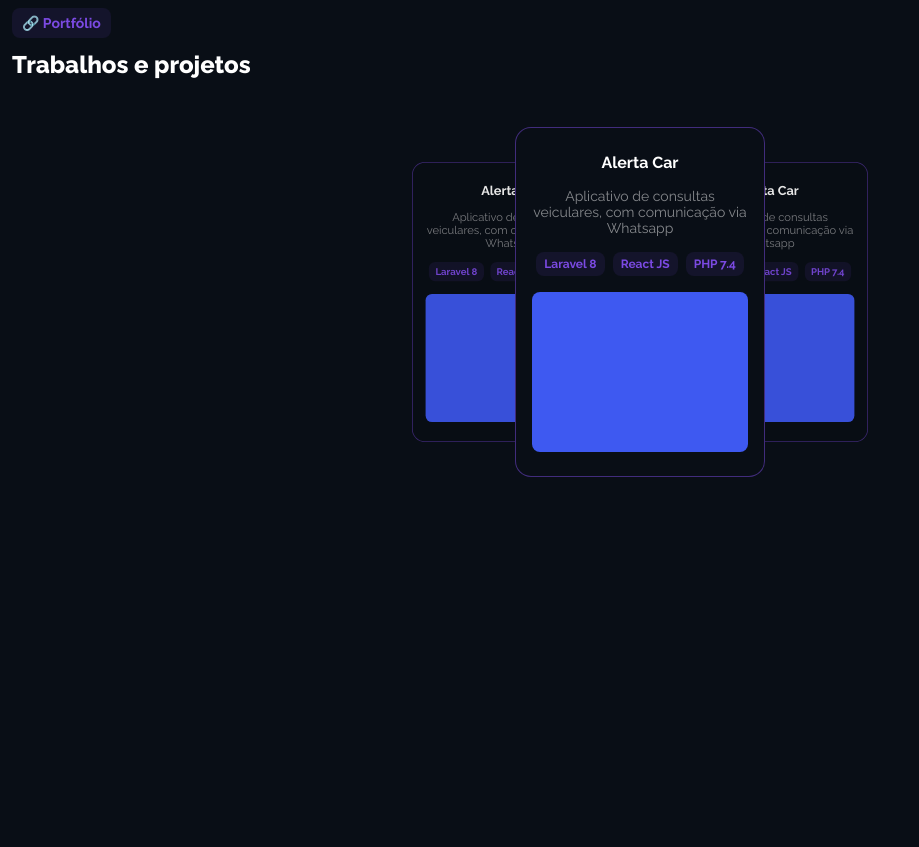
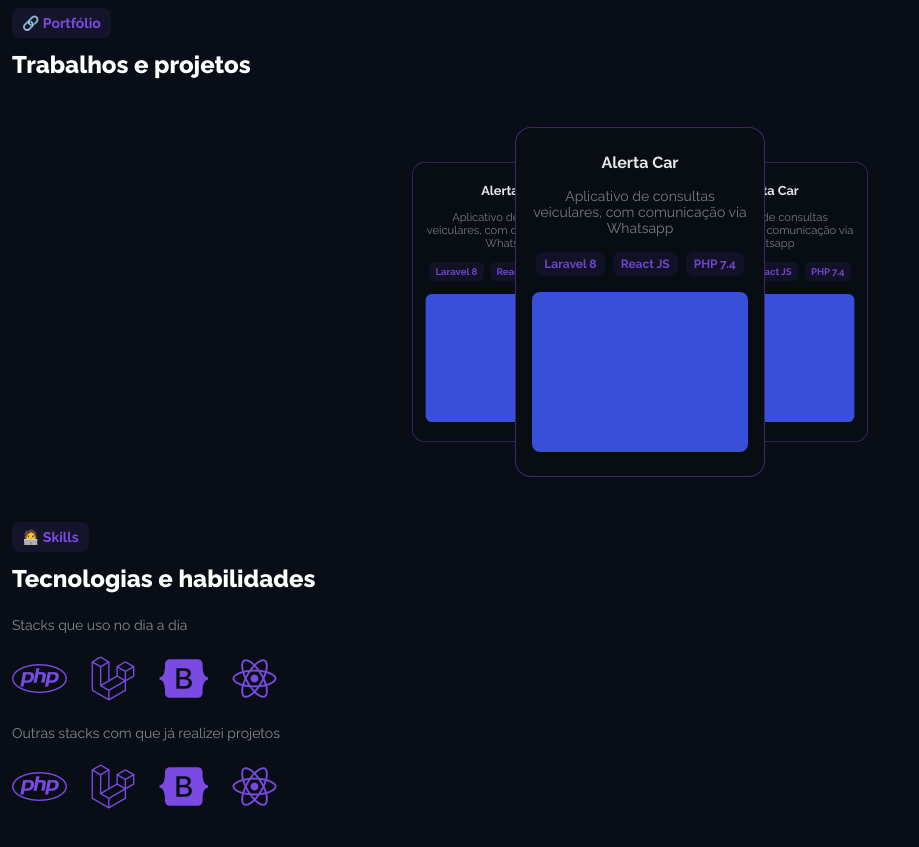
Before and after one commit to GFFritz/porfolio-2023, a website: page index.html in a window 1280 px wide. Shown: the part 1920-2767 px from the top of the page, without its empty margins (0-919 px from the left). Before the commit the page ends 2445 px from the top, so only its background shows below. Drawn offline with nearby package versions, Linux system fonts and the light colour scheme.

Commit message:
Applied Stacks section

```diff
--- a/assets/css/style.css
+++ b/assets/css/style.css
@@ -257,17 +257,10 @@ Sliders
   --carousel-min-width: 405px;
   z-index: 1;
   position: relative;
-  /* margin: 0 auto; */
   width: 100%;
   height: var(--card-height);
   min-width: var(--carousel-min-width);
   transition: filter .3s ease;
-}
-
-@media screen and (max-width: 640px) {
-  .card-carousel {
-    /* margin-left: calc((100vw - var(--carousel-min-width) - 40px) / 2) */
-  }
 }
 
 .card-carousel.smooth-return {
@@ -295,25 +288,33 @@ Sliders
   cursor: grab;
 }
 
-.project-card.highlight {
-  filter: brightness(1)
+/****************
+Stacks
+*****************/
+
+.stacks-title {
+  font-style: normal;
+  font-weight: 800;
+  font-size: 24px;
+  line-height: 28px;
+  color: #FFFFFF;
 }
 
-
-.project-card:nth-of-type(1) .image-container {
-    background-image: url("https://static.addtoany.com/images/dracaena-cinnabari.jpg");
+.stacks-subtitle {
+  font-style: normal;
+  font-weight: 400;
+  font-size: 14px;
+  line-height: 16px;
+  color: rgba(255, 255, 255, 0.5);
 }
 
-.project-card:nth-of-type(2) .image-container {
-  background-image: url("https://www.w3schools.com/w3css/img_lights.jpg")
+.stacks-list i {
+  color: #7B4AE2;
+  font-size: 44px;
+  cursor: pointer;
+  transition: all .4s;
 }
 
-.project-card:nth-of-type(3) .image-container {
-  background-image: url("https://images.pexels.com/photos/414612/pexels-photo-414612.jpeg?auto=compress&cs=tinysrgb&dpr=1&w=500")
+.stacks-list i:hover {
+  filter: saturate(1.5);
 }
-.project-card:nth-of-type(4) .image-container {
-  background-image: url("https://images.pexels.com/photos/67636/rose-blue-flower-rose-blooms-67636.jpeg?auto=compress&cs=tinysrgb&dpr=1&w=500")
-}
-.project-card:nth-of-type(5) .image-container {
-  background-image: url("https://helpx.adobe.com/content/dam/help/en/stock/how-to/visual-reverse-image-search/jcr_content/main-pars/image/visual-reverse-image-search-v2_intro.jpg")
-}
--- a/assets/js/main.js
+++ b/assets/js/main.js
@@ -35,3 +35,6 @@ readTextFile(getLangFile(), function(text){
         $(`#${key}`).html(value)
     }
 });
+
+const tooltipTriggerList = document.querySelectorAll('[data-bs-toggle="tooltip"]')
+const tooltipList = [...tooltipTriggerList].map(tooltipTriggerEl => new bootstrap.Tooltip(tooltipTriggerEl))
--- a/index.html
+++ b/index.html
@@ -198,9 +198,73 @@
     </div>
   </section>
 
+  <section class="stacks-section my-5">
+    <div class="container">
+      <div class="section-highlight">
+        🧑‍💻 Skills
+      </div>
+      <div class="stacks-title mt-3">
+        Tecnologias e habilidades
+      </div>
+      <div class="stacks-subtitle my-4">
+        Stacks que uso no dia a dia
+      </div>
+
+      <div class="stacks-list d-flex">
+        <i class="fa-brands fa-php me-4"
+        data-bs-toggle="tooltip"
+        data-bs-placement="top"
+        data-bs-title="PHP (7.4, 8.2, 5.2)"></i>
+
+        <i class="fa-brands fa-laravel me-4"
+        data-bs-toggle="tooltip"
+        data-bs-placement="top"
+        data-bs-title="Laravel"></i>
+
+        <i class="fa-brands fa-bootstrap me-4"
+        data-bs-toggle="tooltip"
+        data-bs-placement="top"
+        data-bs-title="Bootstrap (v4, v5)"></i>
+
+        <i class="fa-brands fa-react me-4"
+        data-bs-toggle="tooltip"
+        data-bs-placement="top"
+        data-bs-title="ReactJS"></i>
+      </div>
+
+      <div class="stacks-subtitle my-4">
+        Outras stacks com que já realizei projetos
+      </div>
+      <div class="stacks-list d-flex">
+        <i class="fa-brands fa-php me-4"
+        data-bs-toggle="tooltip"
+        data-bs-placement="top"
+        data-bs-title="PHP (7.4, 8.2, 5.2)"></i>
+
+        <i class="fa-brands fa-laravel me-4"
+        data-bs-toggle="tooltip"
+        data-bs-placement="top"
+        data-bs-title="Laravel"></i>
+
+        <i class="fa-brands fa-bootstrap me-4"
+        data-bs-toggle="tooltip"
+        data-bs-placement="top"
+        data-bs-title="Bootstrap (v4, v5)"></i>
+
+        <i class="fa-brands fa-react me-4"
+        data-bs-toggle="tooltip"
+        data-bs-placement="top"
+        data-bs-title="ReactJS"></i>
+      </div>
+    </div>
+  </section>
+
   <!-- Import jquery -->
   <script type="text/javascript" src="node_modules/jquery/dist/jquery.js"></script>
 
+  <!-- Import JS Bootstrap -->
+  <script type="text/javascript" src="node_modules/bootstrap/dist/js/bootstrap.min.js"></script>
+  <script type="text/javascript" src="node_modules/bootstrap/dist/js/bootstrap.bundle.min.js"></script>
 
   <script src="https://cdnjs.cloudflare.com/ajax/libs/OwlCarousel2/2.3.4/owl.carousel.min.js" integrity="sha512-bPs7Ae6pVvhOSiIcyUClR7/q2OAsRiovw4vAkX+zJbw3ShAeeqezq50RIIcIURq7Oa20rW2n2q+fyXBNcU9lrw==" crossorigin="anonymous" referrerpolicy="no-referrer"></script>
 
```
